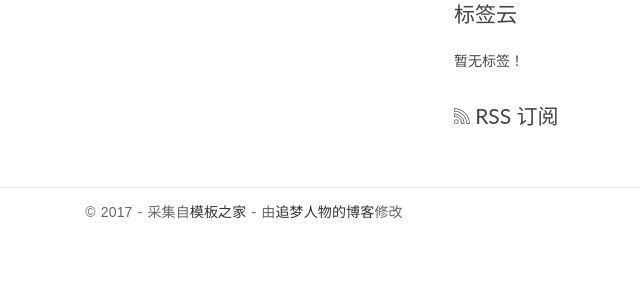
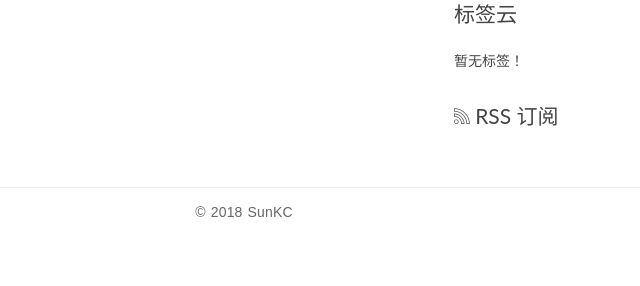
Before and after one commit to KebenSun/BlogProj, a Django app: page / in a window 1280 px wide. Shown: the part 514-800 px from the top of the page, without its empty margins (396-1036 px from the left). Run offline with Django 4.2, Linux system fonts and the light colour scheme; data that the repository does not hold is empty; some libraries are stand-ins or nearby versions.

Commit message:
mofify copyright

```diff
--- a/templates/base.html
+++ b/templates/base.html
@@ -146,9 +146,7 @@
     <div class="container">
         <div class="row">
             <div class="col-md-12">
-                <p class="copyright">&copy 2017 - 采集自<a href="http://www.cssmoban.com/"
-                                                        target="_blank" title="模板之家">模板之家</a>
-                    - 由<a href="http://zmrenwu.com/" title="网页模板" target="_blank">追梦人物的博客</a>修改
+                <p class="copyright">&copy 2018 SunKC
                 </p>
             </div>
         </div>
```
